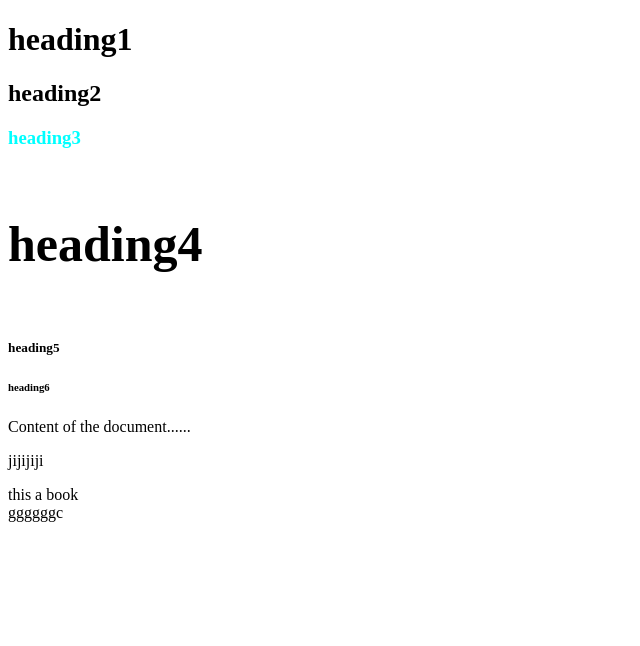
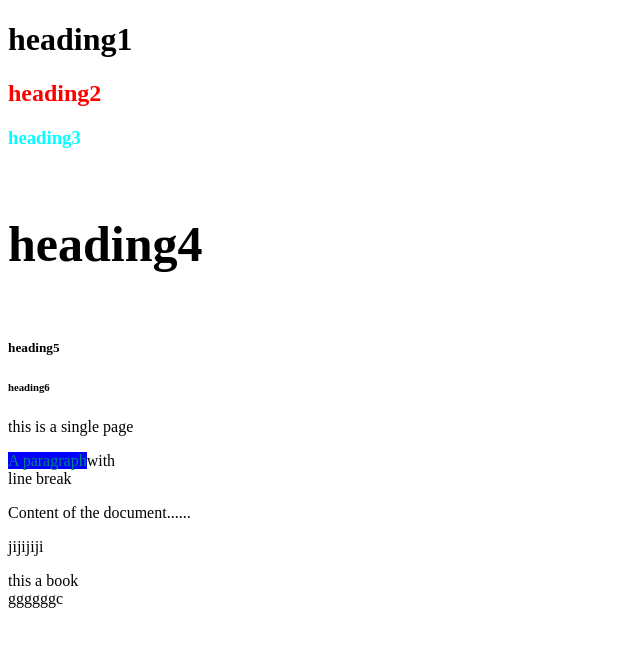
Before and after one commit to Largep5566/demohtml, a plain HTML site: page index.html in a window 1280 px wide. Shown: the whole page, without its empty margins (0-640 px from the left). Drawn offline with Linux system fonts and the light colour scheme.

Commit message:
new style

```diff
--- a/index.html
+++ b/index.html
@@ -6,15 +6,18 @@
     <title>Title of the document</title>
 </head>
 <h1>heading1</h1>
-<h2 style="color:rgb(rgb(163, 64, 64), green, blue)">heading2</h2>
+<h2 style="color:red">heading2</h2>
 <h3 style="color:aqua">heading3</h3>
 <h4 style="font-size:50px">heading4</h4>
 <h5>heading5</h5>
 <h6>heading6</h6>
+<p title="hint text">this is a single page</p>
+<p><span style="background:blue;color:teal">A paragraph</span>with<br />line break</p>
+
 <body>
     <p>Content of the document......</p>
     <p>jijijiji</p>
-    <p>this a book<br/>ggggggc</p>
+    <p>this a book<br />ggggggc</p>
 </body>
 
 </html>
```
